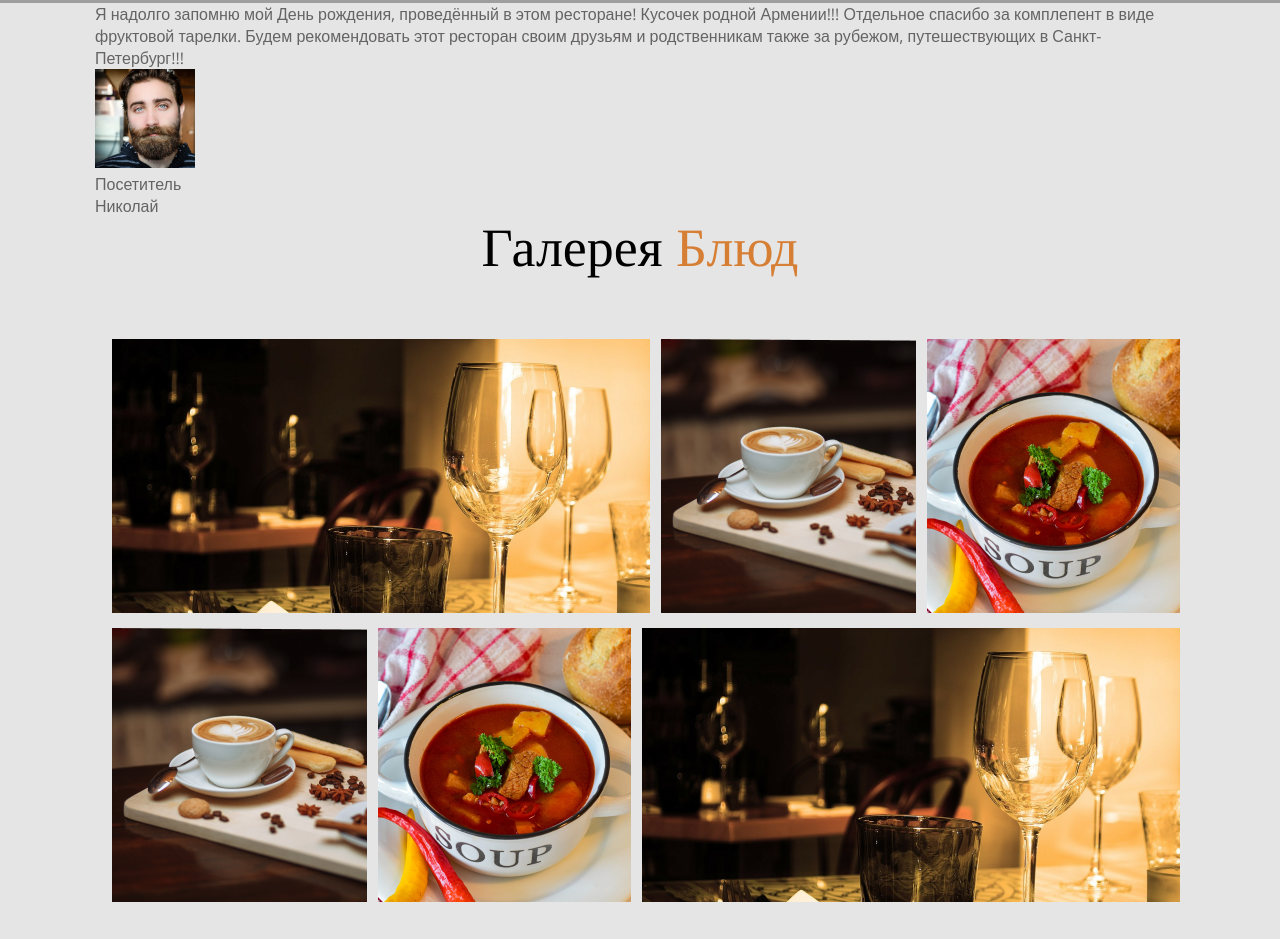
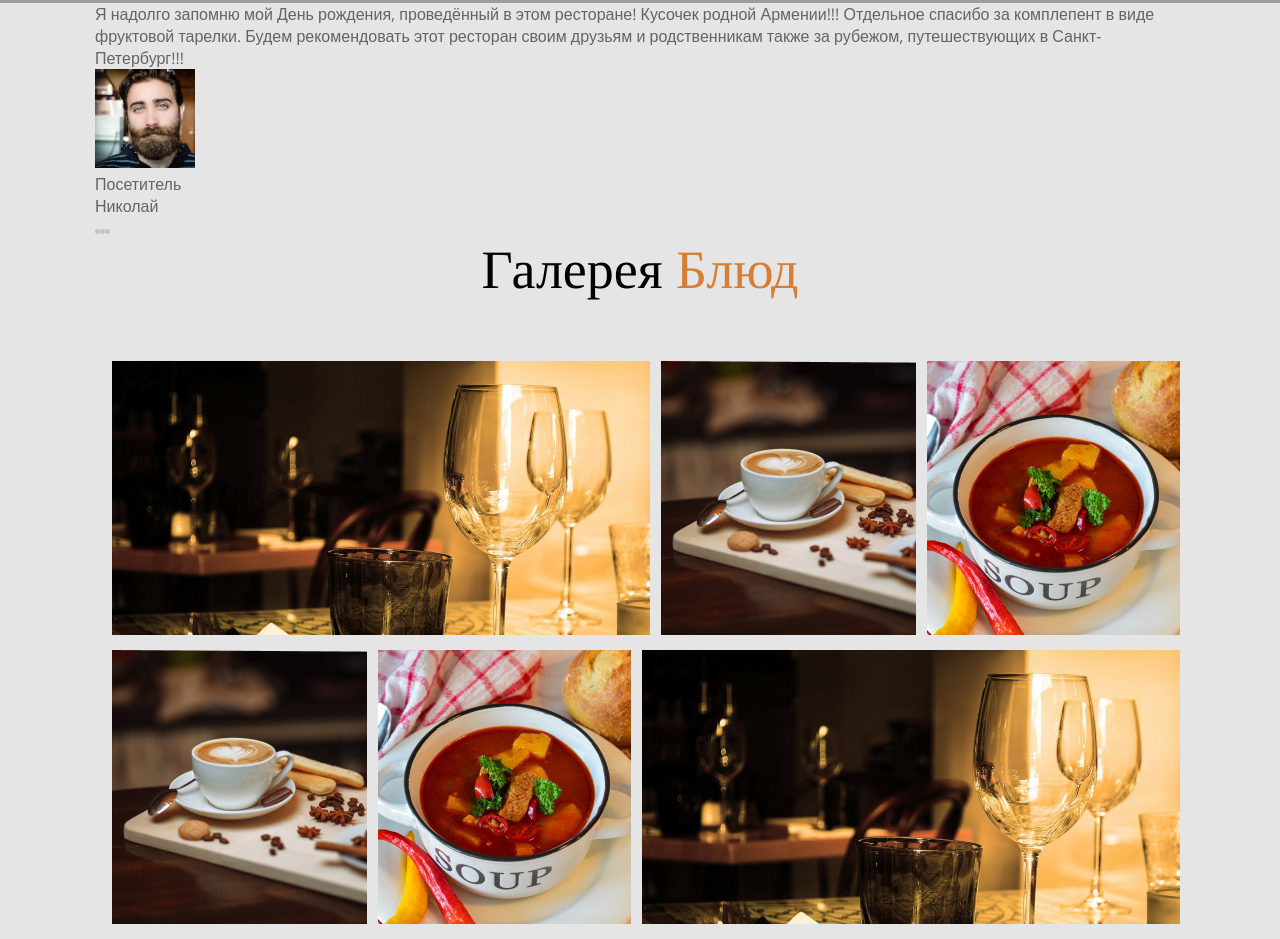
Before and after one commit to lolaabitova/coursework, a plain HTML site: page index.html in a window 1280 px wide. Shown: the part 4427-5366 px from the top of the page. Before the commit the page ends 5344 px from the top, so only its background shows below. Drawn offline with nearby package versions, Linux system fonts and the light colour scheme; grey boxes are pictures that could not be loaded.

Commit message:
Filled with content container with class "comment"

```diff
--- a/index.html
+++ b/index.html
@@ -247,7 +247,9 @@
               </div>
               <div class="user">Посетитель</div>
               <div class="user-name">Николай</div>
-              <div class=""></div>
+              <div class="">
+                <img src="Ellipse-grey.png" alt=""><img src="Ellipse-grey.png" alt=""><img src="Ellipse-grey.png" alt="">
+              </div>
 
             </div>
           </div>
```
